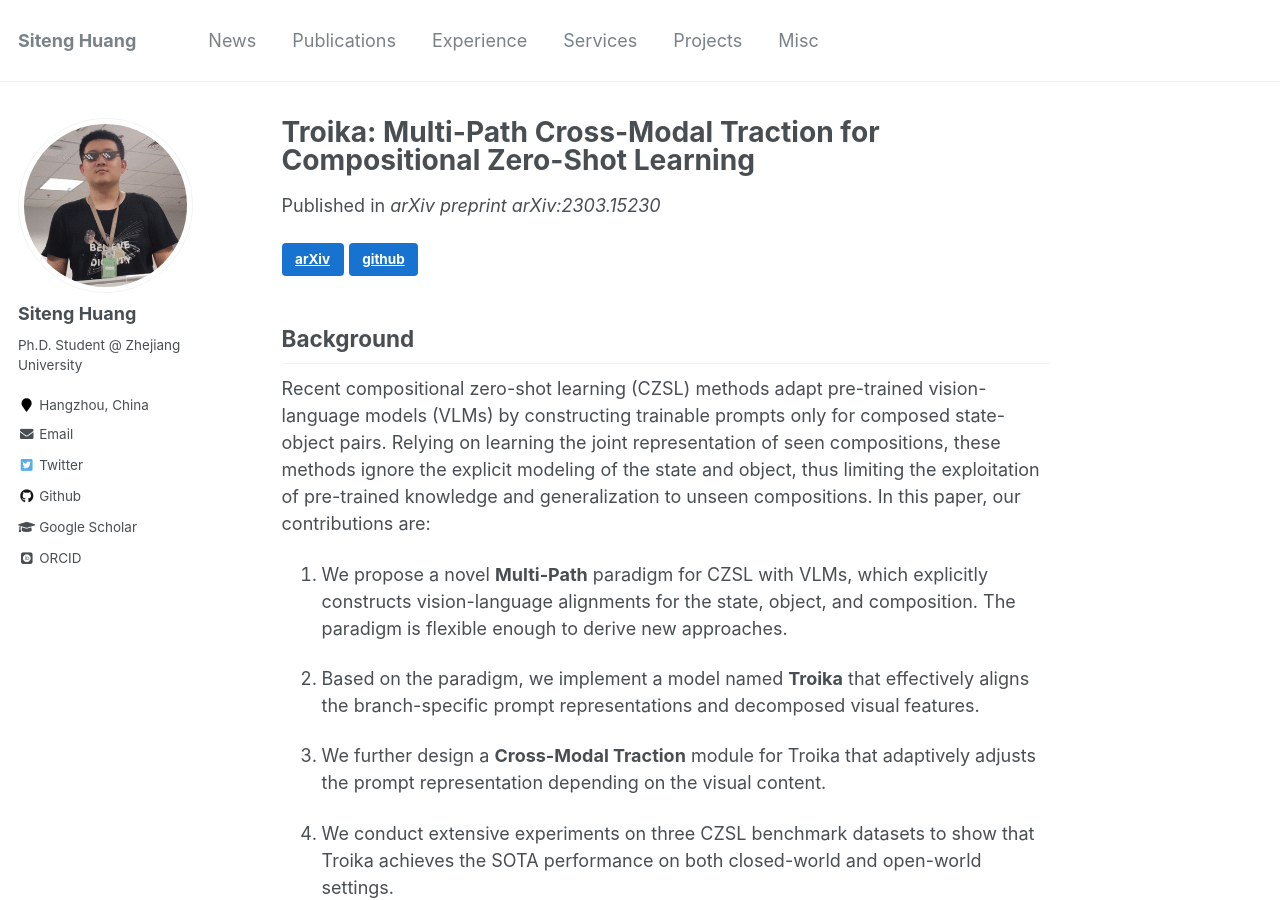
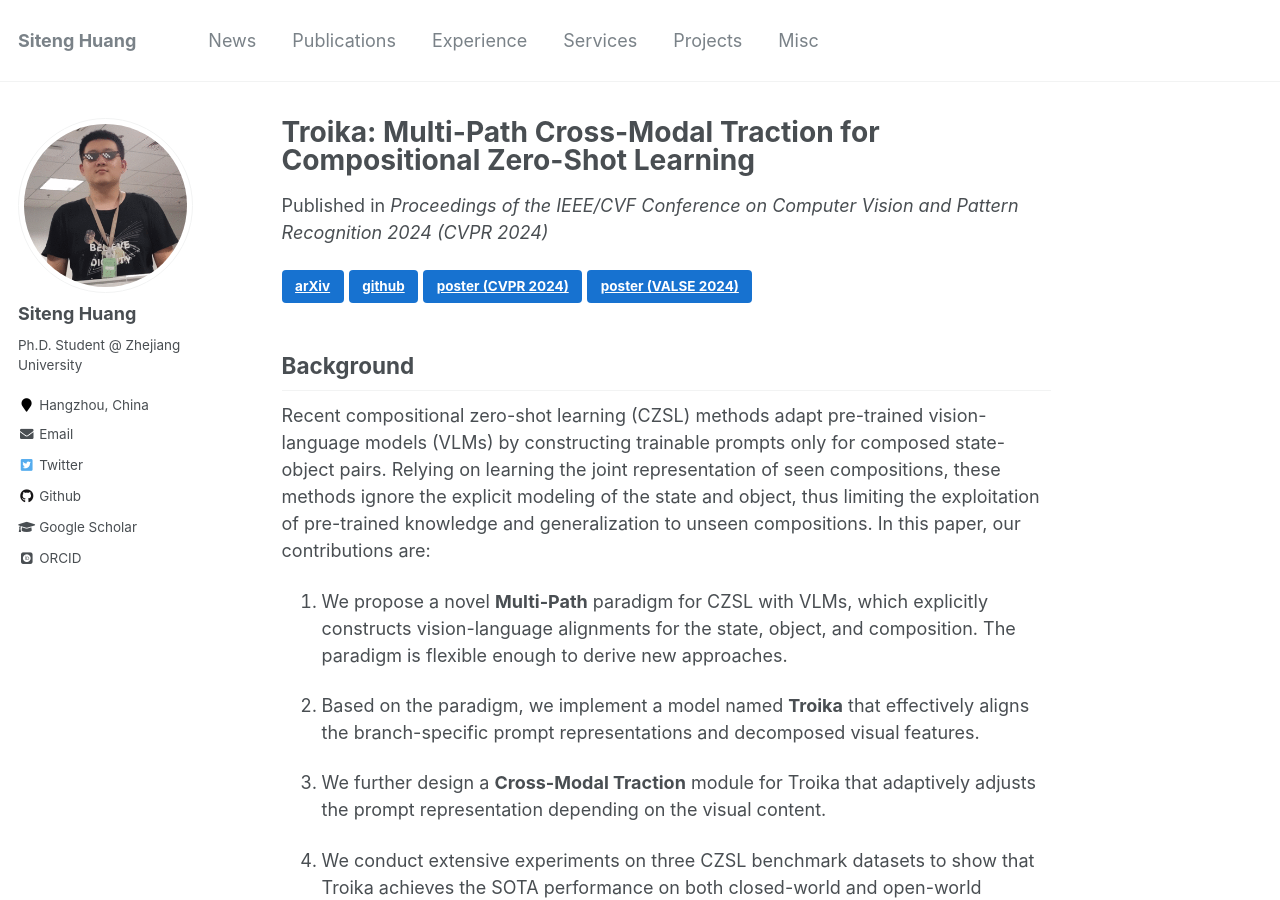
Before and after one commit to bighuang624/bighuang624.github.io, a Jekyll site: the page built from _publications/Troika.md, in a window 1280 px wide and 900 px high. Built offline with Jekyll 4.4.1, drawn with Linux system fonts in a browser that asks for light colours; some web fonts are replaced; comment, search, counter and statistics services are not loaded.

Commit message:
update Troika

```diff
--- a/_publications/Troika.md
+++ b/_publications/Troika.md
@@ -3,12 +3,14 @@ title: "Troika: Multi-Path Cross-Modal Traction for Compositional Zero-Shot Lear
 collection: publications
 permalink: /publication/Troika
 excerpt: '<div align="middle"><img align="middle" style="max-width: 520px; width: 100%" src="https://kyonhuang.top/files/Troika/Troika-paradigm-comparison.png" /></div> With a particular focus on the universality of the solution, in this work, we propose a novel **Multi-Path paradigm** for VLM-based CZSL models that establishes three identification branches to jointly model the state, object, and composition. The presented **Troika** is an outstanding implementation that aligns the branch-specific prompt representations with decomposed visual features. To calibrate the bias between semantically similar multi-modal representations, we further devise a **Cross-Modal Traction module** into Troika that shifts the prompt representation towards the current visual content. Experiments show that on the closed-world setting, Troika exceeds the current state-of-the-art methods by up to **+7.4%** HM and **+5.7%** AUC. And on the more challenging open-world setting, Troika still surpasses the best CLIP-based method by up to **+3.8%** HM and **+2.7%** AUC.'
-date: 2023-03-28
-venue: 'arXiv preprint arXiv:2303.15230'
+date: 2024-02-27
+venue: 'Proceedings of the IEEE/CVF Conference on Computer Vision and Pattern Recognition 2024 (CVPR 2024)'
 ---
 
 [arXiv](https://arxiv.org/abs/2303.15230){: .btn .btn--info}
 [github](https://github.com/bighuang624/Troika){: .btn .btn--info}
+[poster (CVPR 2024)](https://kyonhuang.top/files/Troika/CVPR24-Troika-poster.pdf){: .btn .btn--info}
+[poster (VALSE 2024)](https://kyonhuang.top/files/Troika/VALSE2024-Troika-Poster.pdf){: .btn .btn--info}
 
 ## Background
 
@@ -27,6 +29,8 @@ Recent compositional zero-shot learning (CZSL) methods adapt pre-trained vision-
 <div align="middle"><img align="middle" style="max-width: 520px; width: 100%" src="https://kyonhuang.top/files/Troika/Troika-paradigm-comparison.png" /></div>
 
 Crucially, our proposed Multi-Path paradigm requires a recognition branch for each of the three semantic components, *i.e.*, state, object, and composition. These branches are essentially cross-modal alignments that independently unearth specific knowledge from large-scale vision-language pre-training. Specifically, during training, three branches can collectively optimize the parameters in a multi-task learning manner. And for inference, the prediction results of state and object can be incorporated to assist the composition branch, thereby mitigating the excessive bias towards seen compositions. Without further implementation constraints, the flexibility of the \MP paradigm allows for the derivation of new methods, which can freely exploit various multi-modal features extracted by the powerful VLMs.
+
+![](https://kyonhuang.top/files/Troika/baselines-with-MP.png)
 
 ## Troika: Our Implementation
 
```
Also changed, not shown: _pages/about.md (+2 -7 lines), files/Troika/baselines-with-MP.png (added).
